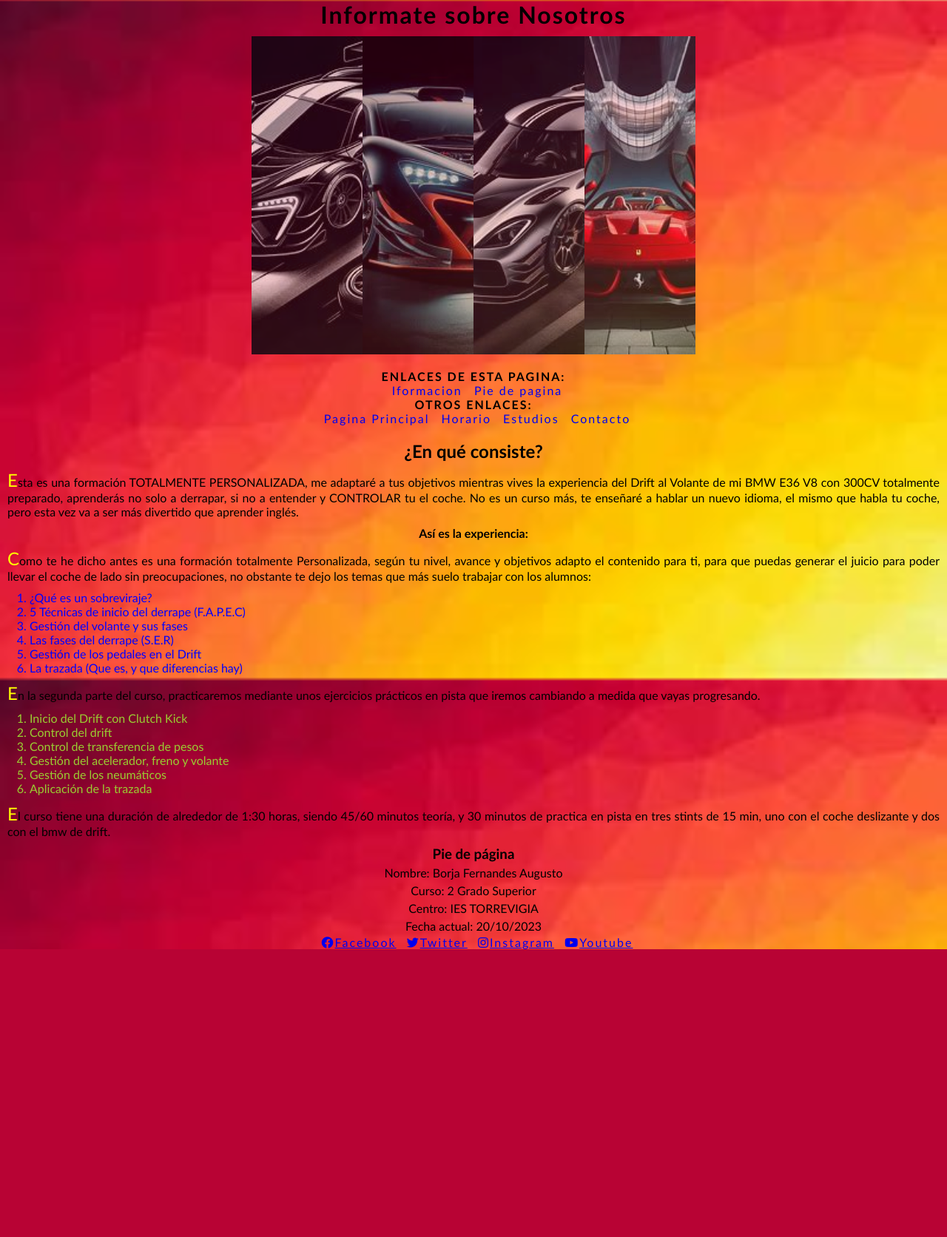
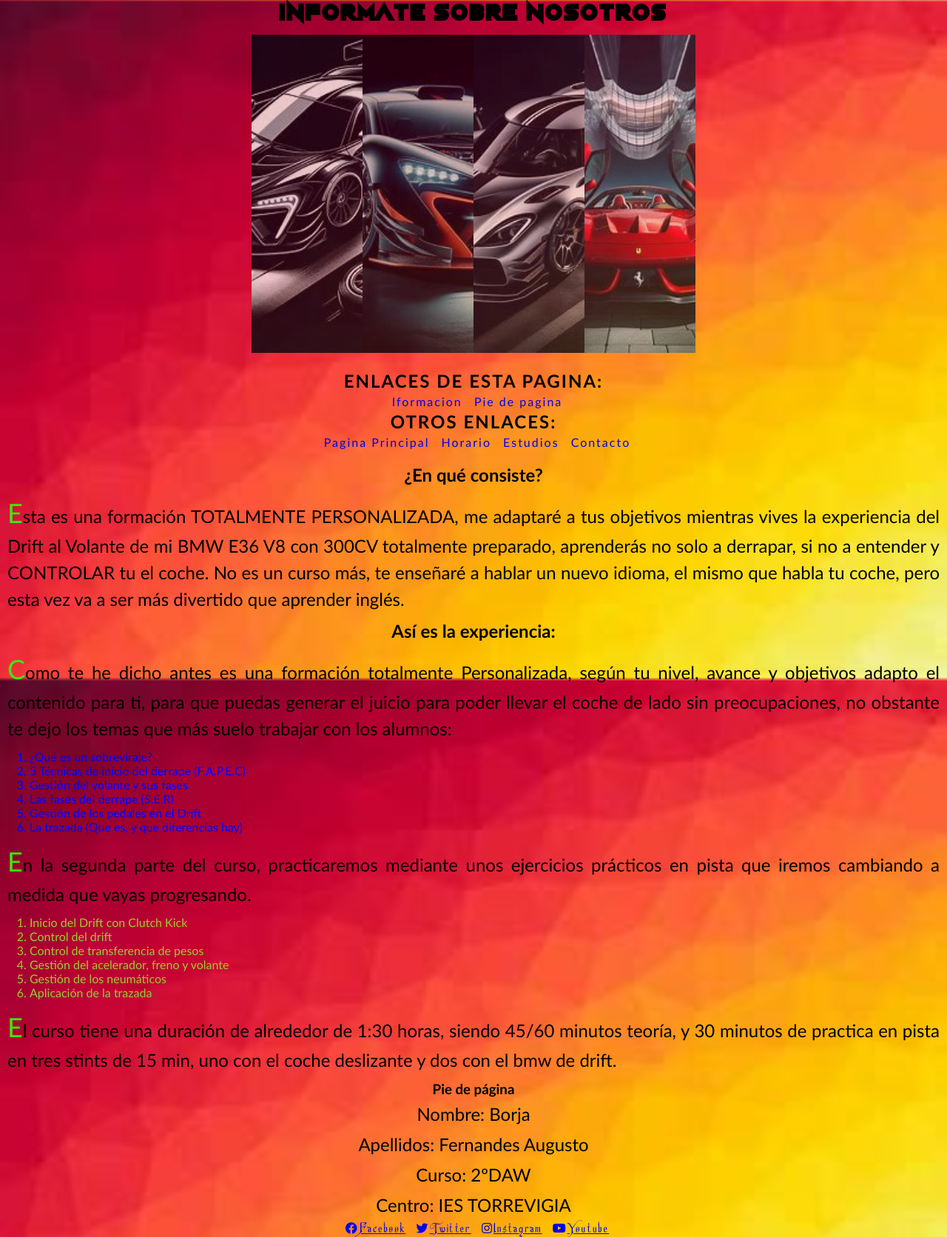
Before and after one commit to borjafernandes/Proyecto-Grado, a PHP site: page /Informacion.html in a window 1280 px wide. Shown: the whole page at 74% size. Before the commit the page ends 1283 px from the top, so only its background shows below. Run offline with PHP 8.4, Linux system fonts and the light colour scheme.

Commit message:
cambiando tamaños de letras y fuentes de informacion

```diff
--- a/CSS/informacionCSS.css
+++ b/CSS/informacionCSS.css
@@ -1,6 +1,16 @@
 *{
     margin: 0px;
     padding: 0px;
+}
+
+@font-face {
+    font-family: 'night_machine';
+    src: url(../Fuentes_Letras/night_machine/Night\ Machine.otf) format('truetype');
+}
+
+@font-face {
+    font-family: 'WrathStyles';
+    src: url(../Fuentes_Letras/anger_styles/WrathStyles.ttf) format('truetype');
 }
 
 body{
@@ -32,6 +42,15 @@ section img:hover{
     width: 300px;
     opacity: 1;/*le ponemos la misma opacidad que tenia al principio*/
     filter: contrast(120%);/*subimos el contraste de la imagen para que se vea un poco mas clara*/
+}
+
+p{
+    font-size: 1.5em;
+    line-height: 1.5;
+}
+
+h1{
+    font-family: 'night_machine';
 }
 
 #cabezera{
@@ -68,7 +87,7 @@ a:visited{
 }
 
 #informacion p::first-letter{
-    color: yellow;
+    color: rgb(57, 235, 13);
     font-size: 1.5em;
 }
 
@@ -81,6 +100,7 @@ a:visited{
     text-align: center;
     margin-bottom: 10px;
     margin-top: 10px;
+    font-size: 1.5em;
 }
 
 #informacion #listauno{
@@ -107,8 +127,9 @@ a:visited{
 #footer a{
     margin-left: 10px;
     letter-spacing: 2px;
+    font-family: 'WrathStyles';
 }
 
 #footer a:visited{
-    color: rebeccapurple;
+    color: rgb(12, 75, 250);
 }
--- a/Informacion.html
+++ b/Informacion.html
@@ -76,10 +76,10 @@
         <h3>Pie de página</h3>
         <footer id="pie">
 
-            <p>Nombre: Borja Fernandes Augusto</p>
-            <p>Curso: 2 Grado Superior</p>
+            <p>Nombre: Borja</p>
+            <P>Apellidos: Fernandes Augusto</P>
+            <p>Curso: 2ºDAW</p>
             <p>Centro: IES TORREVIGIA</p>
-            <p>Fecha actual: 20/10/2023</p>
 
         </footer>
         <a href="https://www.facebook.com" target="_blank"><i class="fab fa-facebook"></i>Facebook</a>
```
Also changed, not shown: CSS/principalCSS.css (+7 -2 lines), PaginaPrincipal.html (+7 -7 lines).
